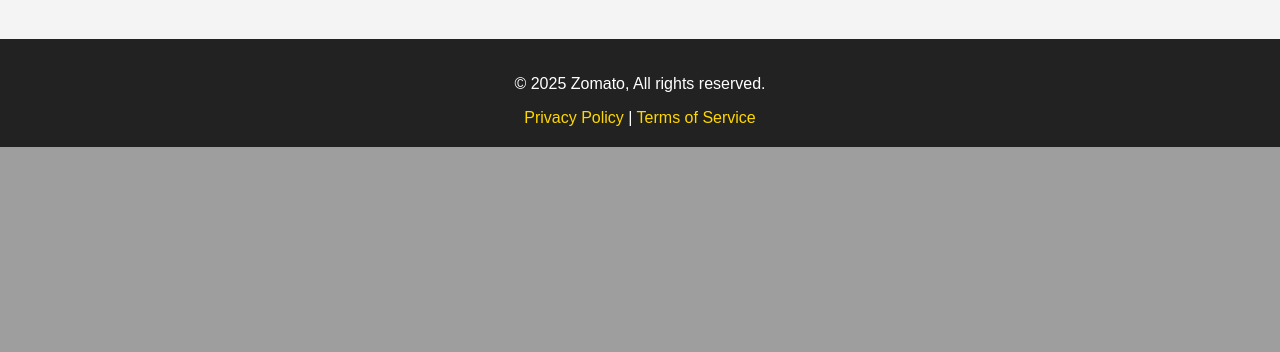
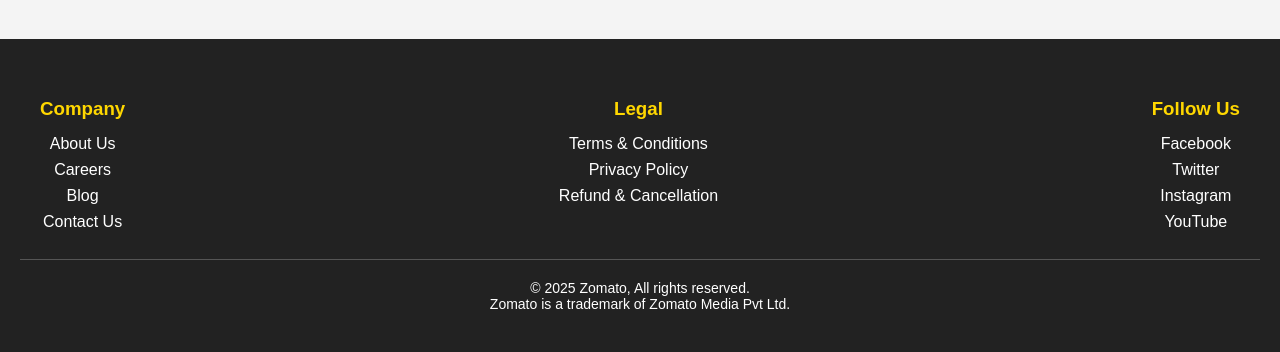
Before and after one commit to Solo7568/cicddemo, a Python web app: template spring-boot-app/src/main/resources/templates/index.html in a window 1280 px wide. Shown: the part 901-1253 px from the top of the page. Before the commit the page ends 1048 px from the top, so only its background shows below. Run offline with Jinja, Linux system fonts and the light colour scheme; the template is opened without the code that fills it, so the values that code supplies are empty.

Commit message:
Update index.html

```diff
--- a/spring-boot-app/src/main/resources/templates/index.html
+++ b/spring-boot-app/src/main/resources/templates/index.html
@@ -42,7 +42,7 @@
             position: relative;
             width: 100%;
             height: 500px;
-            background-image: url('https://images.pexels.com/photos/2474661/pexels-photo-2474661.jpeg?auto=compress&cs=tinysrgb&w=1260&h=750&dpr=2');
+            background-image: url('https://images.pexels.com/photos/19781593/pexels-photo-19781593/free-photo-of-diner-with-rice-and-vegetables.jpeg?auto=compress&cs=tinysrgb&w=600');
             background-size: cover;
             background-position: center;
             color: white;
@@ -129,18 +129,51 @@
         footer {
             background-color: #222;
             color: white;
-            padding: 20px;
+            padding: 40px 20px;
             text-align: center;
         }
 
-        footer a {
-            color: #ffd700;
-            text-decoration: none;
+        footer .footer-content {
+            display: flex;
+            justify-content: space-between;
+            flex-wrap: wrap;
+            max-width: 1200px;
+            margin: 0 auto;
         }
 
-        footer a:hover {
+        footer h3 {
+            color: #ffd700;
+            margin-bottom: 15px;
+        }
+
+        footer ul {
+            list-style: none;
+            padding: 0;
+            margin: 0;
+        }
+
+        footer ul li a {
+            color: white;
+            text-decoration: none;
+            display: block;
+            margin: 8px 0;
+        }
+
+        footer ul li a:hover {
             text-decoration: underline;
         }
+
+        footer .footer-bottom {
+            border-top: 1px solid #555;
+            padding-top: 20px;
+            margin-top: 20px;
+        }
+
+        footer .footer-bottom p {
+            font-size: 14px;
+            margin: 0;
+        }
+
     </style>
 </head>
 
@@ -148,7 +181,7 @@
 
     <!-- Navbar -->
     <nav>
-        <img src="https://upload.wikimedia.org/wikipedia/commons/6/63/Zomato_logo_2019.svg" alt="Zomato Logo">
+        <img src="https://static.startuptalky.com/2023/10/Zomato-Marketing-Strategies-StartupTalky.jpg" alt="Zomato Logo">
         <div>
             <a href="#">Home</a>
             <a href="#">Browse</a>
@@ -170,12 +203,11 @@
     <!-- Slider Section -->
     <div class="slider-container">
         <div class="slider-images">
-            <img src="https://images.pexels.com/photos/2474661/pexels-photo-2474661.jpeg?auto=compress&cs=tinysrgb&w=1260&h=750&dpr=2" alt="Food 1">
-            <img src="https://images.pexels.com/photos/2819094/pexels-photo-2819094.jpeg?auto=compress&cs=tinysrgb&w=600" alt="Food 2">
-            <img src="https://images.pexels.com/photos/1267320/pexels-photo-1267320.jpeg?auto=compress&cs=tinysrgb&w=600" alt="Food 3">
-            <img src="https://images.pexels.com/photos/1435735/pexels-photo-1435735.jpeg?auto=compress&cs=tinysrgb&w=600" alt="Food 4">
-            <img src="https://images.pexels.com/photos/2302809/pexels-photo-2302809.jpeg?auto=compress&cs=tinysrgb&w=600" alt="Food 5">
-            <img src="https://images.pexels.com/photos/15869343/pexels-photo-15869343/free-photo-of-bananas-hanging-from-tree.jpeg?auto=compress&cs=tinysrgb&w=600" alt="Food 6">
+            <img src="https://images.pexels.com/photos/2819094/pexels-photo-2819094.jpeg?auto=compress&cs=tinysrgb&w=600" alt="Food 1">
+            <img src="https://images.pexels.com/photos/1267320/pexels-photo-1267320.jpeg?auto=compress&cs=tinysrgb&w=600" alt="Food 2">
+            <img src="https://images.pexels.com/photos/1435735/pexels-photo-1435735.jpeg?auto=compress&cs=tinysrgb&w=600" alt="Food 3">
+            <img src="https://images.pexels.com/photos/2302809/pexels-photo-2302809.jpeg?auto=compress&cs=tinysrgb&w=600" alt="Food 4">
+            <img src="https://images.pexels.com/photos/15869343/pexels-photo-15869343/free-photo-of-bananas-hanging-from-tree.jpeg?auto=compress&cs=tinysrgb&w=600" alt="Food 5">
         </div>
         <div class="slider-nav">
             <button class="prev">&#10094;</button>
@@ -185,8 +217,44 @@
 
     <!-- Footer -->
     <footer>
-        <p>&copy; 2025 Zomato, All rights reserved.</p>
-        <a href="#">Privacy Policy</a> | <a href="#">Terms of Service</a>
+        <div class="footer-content">
+            <!-- Company Links -->
+            <div>
+                <h3>Company</h3>
+                <ul>
+                    <li><a href="#">About Us</a></li>
+                    <li><a href="#">Careers</a></li>
+                    <li><a href="#">Blog</a></li>
+                    <li><a href="#">Contact Us</a></li>
+                </ul>
+            </div>
+
+            <!-- Legal Links -->
+            <div>
+                <h3>Legal</h3>
+                <ul>
+                    <li><a href="#">Terms & Conditions</a></li>
+                    <li><a href="#">Privacy Policy</a></li>
+                    <li><a href="#">Refund & Cancellation</a></li>
+                </ul>
+            </div>
+
+            <!-- Social Media Links -->
+            <div>
+                <h3>Follow Us</h3>
+                <ul>
+                    <li><a href="#">Facebook</a></li>
+                    <li><a href="#">Twitter</a></li>
+                    <li><a href="#">Instagram</a></li>
+                    <li><a href="#">YouTube</a></li>
+                </ul>
+            </div>
+        </div>
+
+        <div class="footer-bottom">
+            <p>&copy; 2025 Zomato, All rights reserved.</p>
+            <p>Zomato is a trademark of Zomato Media Pvt Ltd.</p>
+        </div>
     </footer>
 
     <script>
```
